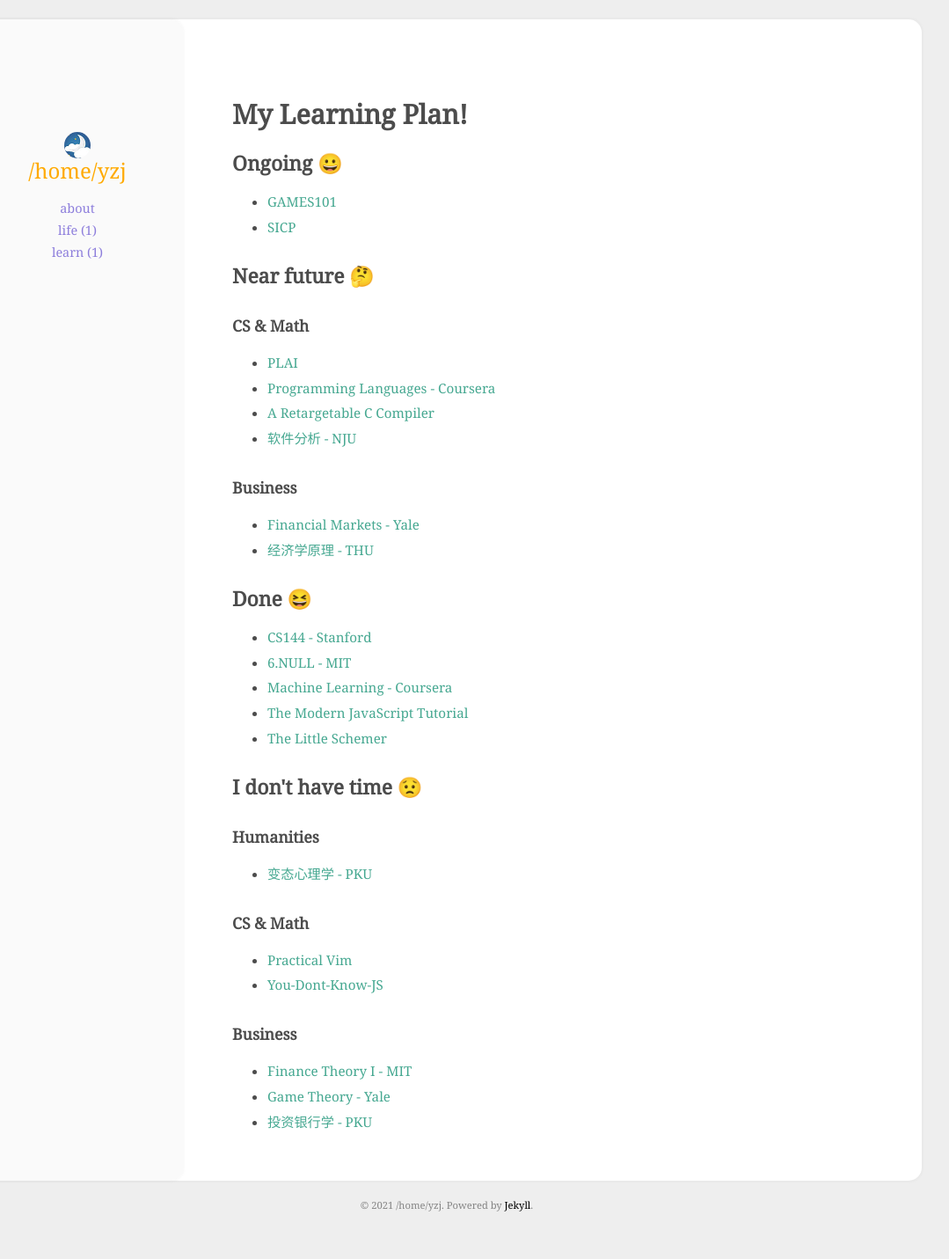
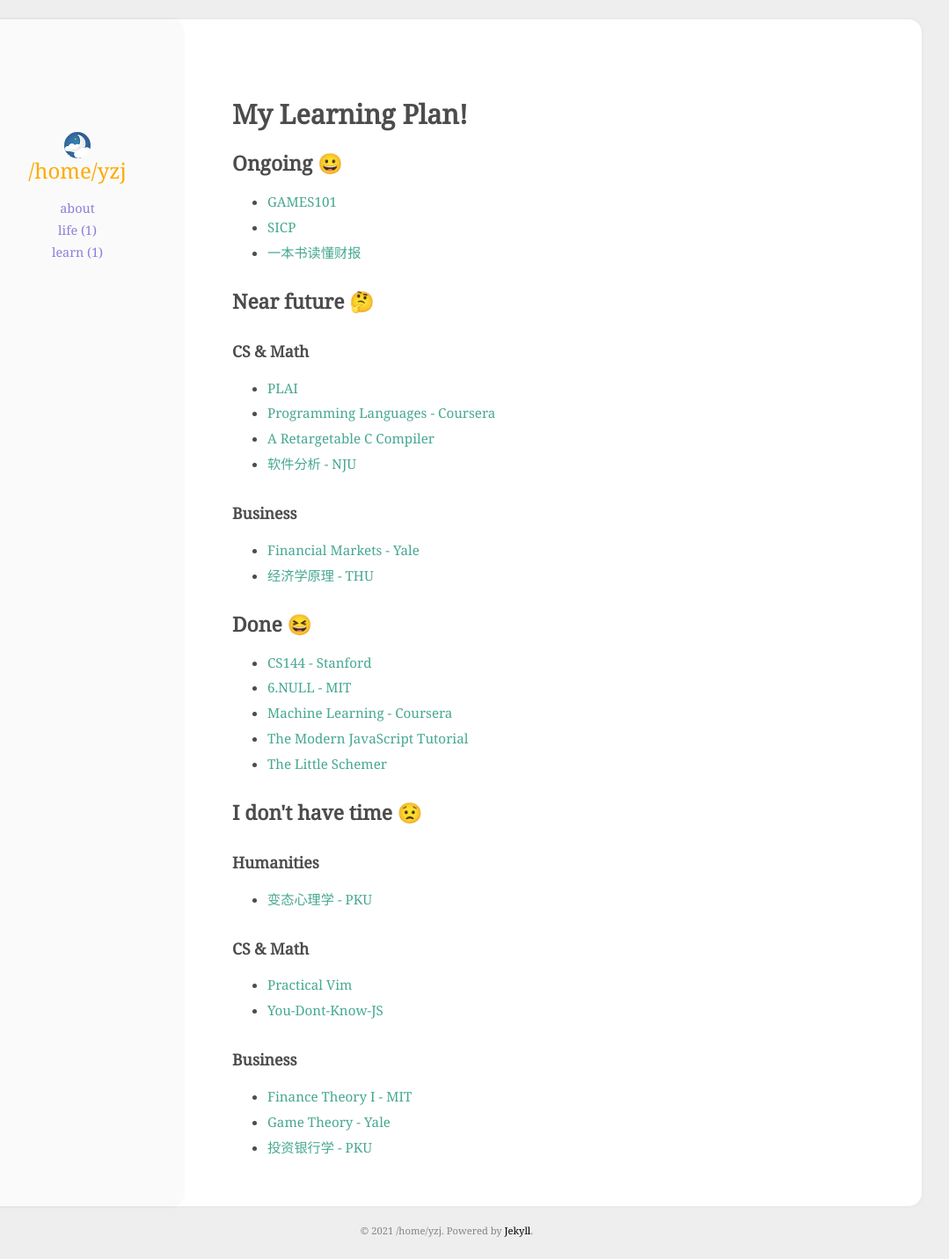
Before and after one commit to wine99/wine99.github.io, a Jekyll site: the page built from aboutme.html, in a window 1280 px wide. Shown: the whole page at 88% size, without its empty margins (132-1211 px from the left). Built offline with Jekyll 4.4.1, drawn with Linux system fonts in a browser that asks for light colours; before the commit the page ends 1403 px from its top, so only the background shows below that.

Commit message:
update: learning plan 20210501

```diff
--- a/aboutme.html
+++ b/aboutme.html
@@ -9,7 +9,8 @@ layout: page
 <h2>Ongoing 😀</h2>
 <ul>
 <li><a href='https://www.bilibili.com/video/BV1X7411F744'>GAMES101</a></li>
-<li><a href='https://www.bilibili.com/video/BV1Xx41117tr'>SICP</a></li>
+<li><a href='https://sarabander.github.io/sicp/'>SICP</a></li>
+<li><a href='https://www.xuetangx.com/course/THU02031000264/5883101'>一本书读懂财报</a></li>
 
 </ul>
 <h2>Near future 🤔</h2>
```
